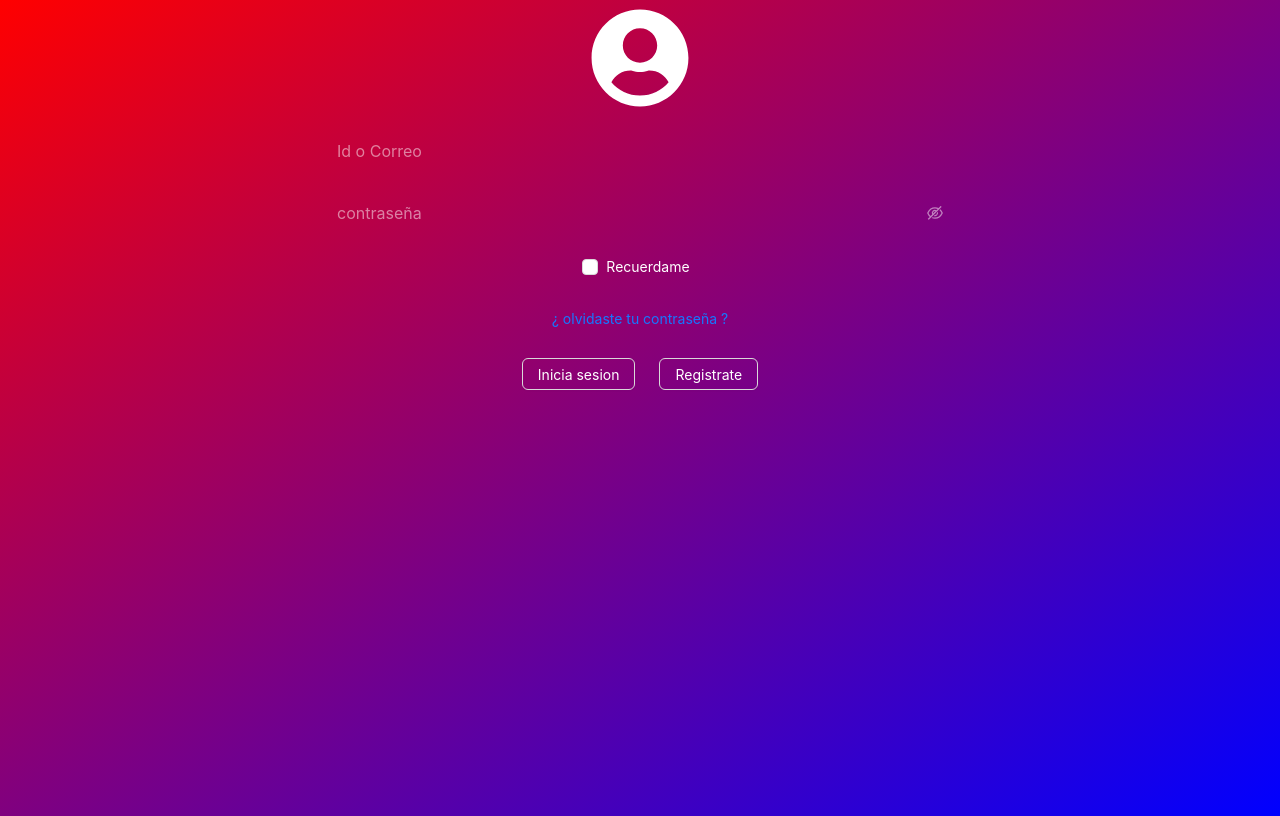
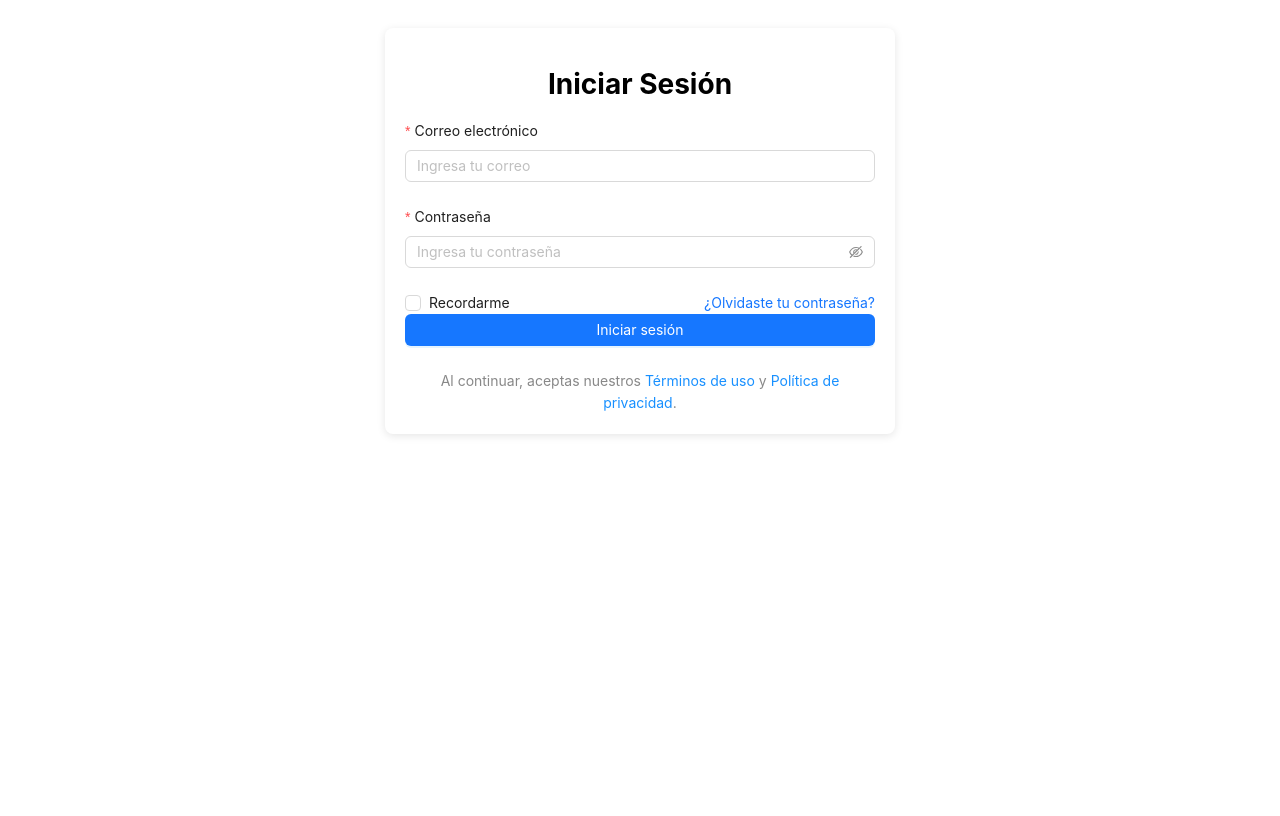
Before and after one commit to Marlon-E-Zambrano-Z/AUG, a React (Vite) app: page /gestor_de_sesion in a window 1280 px wide. Built offline with nearby package versions, Linux system fonts and the light colour scheme.

Commit message:
Modificación
Se reestructuro el inicio de sesion

```diff
--- a/src/screen/auth/Login.tsx
+++ b/src/screen/auth/Login.tsx
@@ -1,124 +1,74 @@
-import {
-  Button,
-  Checkbox,
-  Col,
-  ConfigProvider,
-  Flex,
-  Input,
-  Row
-  } from "antd"
+import React from 'react';
+import { Form, Input, Button, Checkbox, Row, Col } from 'antd';
+import './../../app.css';
 
-import { useNavigate } from "react-router-dom"
+interface LoginFormValues {
+  email: string;
+  password: string;
+  remember: boolean;
+}
 
-import {textfield, checkbox, button} from '../../css/config_provider.ts'
+const LoginForm: React.FC = () => {
+  const [form] = Form.useForm<LoginFormValues>();
 
-import { RED_LIGHT, BLUE_LIGHT, WHITE_LIGHT } from "../../css/Colors.ts"
-
-import * as global from "../../utils/Body.ts"
-
-import { FaUserCircle as SignInIcon } from "react-icons/fa"
-
-import { useEffect, useState } from "react"
-import { sendCredentials } from "../../services/login.ts"
-
-//Axios para hacer peticiones para conectar la logica del fronted con backend
-
-export default function Login() {
-  /*
-  Esta vista se hace con el objeto de que el usuario
-  inicie sesion o se registre, ademas de que puede
-  recuperar contraseña o tenerla guardada con la opcion
-  de recordar contraseña
-   */
-
-  useEffect(() => {
-    /*
-    Se agregan propiedades que son globales pero son
-    necesarias para una visualizacion correcta
-    */
-    global.setBackgroundGradientDiagonal(RED_LIGHT,BLUE_LIGHT)
-    global.setMinHeight("100vh")
-  }, [])
-
-  const navigate = useNavigate();
-  const [idEmail, setIdEmail] = useState<string>("");
-  const [password, setPassword] = useState<string>("");
-  const [rememberMe, setRememberMe] = useState<boolean>(false);
-
-
-  const handlerSignIn = async () => {
-    if(rememberMe){
-      localStorage.setItem('userEmail', idEmail);
-    localStorage.setItem('userPassword', password);  // Idealmente, deberías guardar un hash en lugar de la contraseña en texto plano
-
-    const response = await sendCredentials(idEmail, password);
-
-    if (response.status) {
-      navigate('/match');
-    }
-  }else{
-    const response = await sendCredentials(idEmail, password)
-    if(response.status){
-      navigate('/match')
-    }
-    }
-  }
-
-  const handlerRememberMe = () => setRememberMe(!rememberMe)
+  const onFinish = (values: LoginFormValues) => {
+    console.log('Formulario enviado:', values);
+  };
 
   return (
-    <ConfigProvider
-    theme={{
-      components : {
-        Input : textfield,
-        Checkbox : checkbox,
-        Button : button
-      },
-    }}
-    >
-    <Row gutter={8}>
-      <Col span={6}/>
-      <Col span={12}>
-        <Flex
-        vertical={true}
-        justify="space-evenly"
-        align="center"
-        gap="large">
-          <SignInIcon
-          size={100}
-          fill={WHITE_LIGHT}
-          />
-          <Input
-            onChange={ event => setIdEmail(event.target.value) }
-            autoFocus
-            placeholder="Id o Correo"
-            maxLength={50}
-            size="large"
-            variant="borderless" />
-          <Input.Password
-          onChange={ event => setPassword(event.target.value) }
-            size="large"
-            variant="borderless"
-            placeholder="contraseña" />
-          <Checkbox
-          checked={rememberMe}
-          onChange={() => handlerRememberMe}>Recuerdame</Checkbox>
-          <Button
-            type="link"
-            href="#">
-            ¿ olvidaste tu contraseña ?
-          </Button>
-          <Flex
-          justify="space-around"
-          align="center"
-          gap="large">
-            <Button onClick={() => handlerSignIn}>Inicia sesion</Button>
-            <Button>Registrate</Button>
-          </Flex>
-        </Flex>
+    <Row justify="center" style={{ padding: '20px' }}>
+      <Col xs={24} sm={20} md={16} lg={12} xl={10}>
+        <div className="login-form" style={{ backgroundColor: '#fff', padding: '20px', borderRadius: '8px', boxShadow: '0 2px 8px rgba(0, 0, 0, 0.1)' }}>
+          <h1 style={{ textAlign: 'center' }}>Iniciar Sesión</h1>
+
+          <Form form={form} onFinish={onFinish} layout="vertical">
+            {/* Email */}
+            <Form.Item
+              label="Correo electrónico"
+              name="email"
+              rules={[
+                { required: true, message: 'Por favor ingresa tu correo.' },
+                { type: 'email', message: 'El correo no es válido.' }
+              ]}
+            >
+              <Input placeholder="Ingresa tu correo" />
+            </Form.Item>
+
+            {/* Contraseña */}
+            <Form.Item
+              label="Contraseña"
+              name="password"
+              rules={[{ required: true, message: 'Por favor ingresa tu contraseña.' }]}
+            >
+              <Input.Password placeholder="Ingresa tu contraseña" />
+            </Form.Item>
+
+            {/* Recordarme y enlace de recuperación */}
+            <div style={{ display: 'flex', justifyContent: 'space-between', alignItems: 'center' }}>
+              <Form.Item name="remember" valuePropName="checked" noStyle>
+                <Checkbox>Recordarme</Checkbox>
+              </Form.Item>
+              <a href="#">¿Olvidaste tu contraseña?</a>
+            </div>
+
+            {/* Botón de envío */}
+            <Form.Item>
+              <Button type="primary" htmlType="submit" block>
+                Iniciar sesión
+              </Button>
+            </Form.Item>
+
+            {/* Aviso de términos y políticas */}
+            <div style={{ textAlign: 'center', fontSize: '14px', color: '#888' }}>
+              Al continuar, aceptas nuestros{' '}
+              <a href="#" style={{ color: '#1890ff' }}>Términos de uso</a> y{' '}
+              <a href="#" style={{ color: '#1890ff' }}>Política de privacidad</a>.
+            </div>
+          </Form>
+        </div>
       </Col>
-      <Col span={6}/>
     </Row>
-    </ConfigProvider>
-  )
-}
+  );
+};
+
+export default LoginForm;
```
